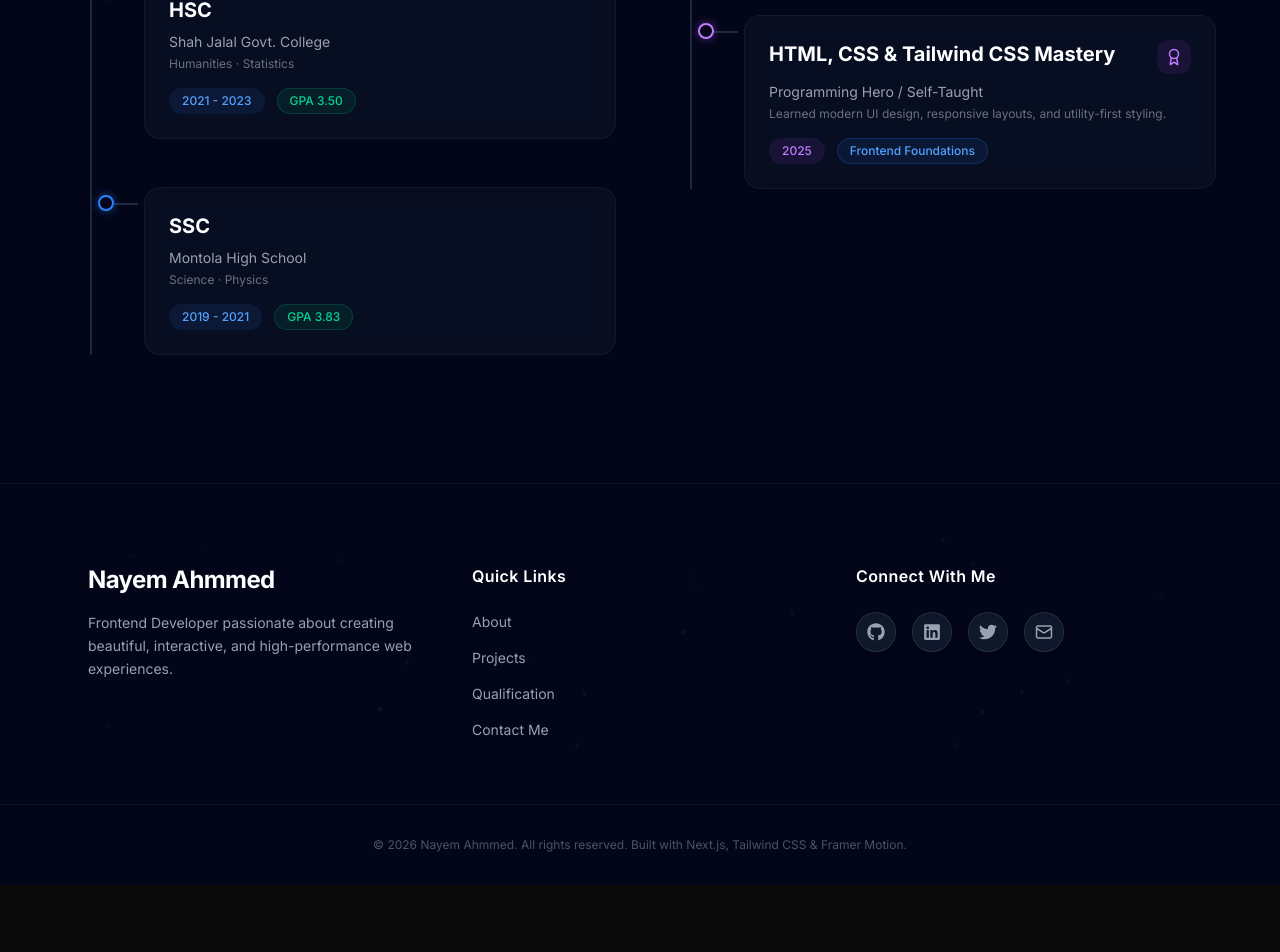
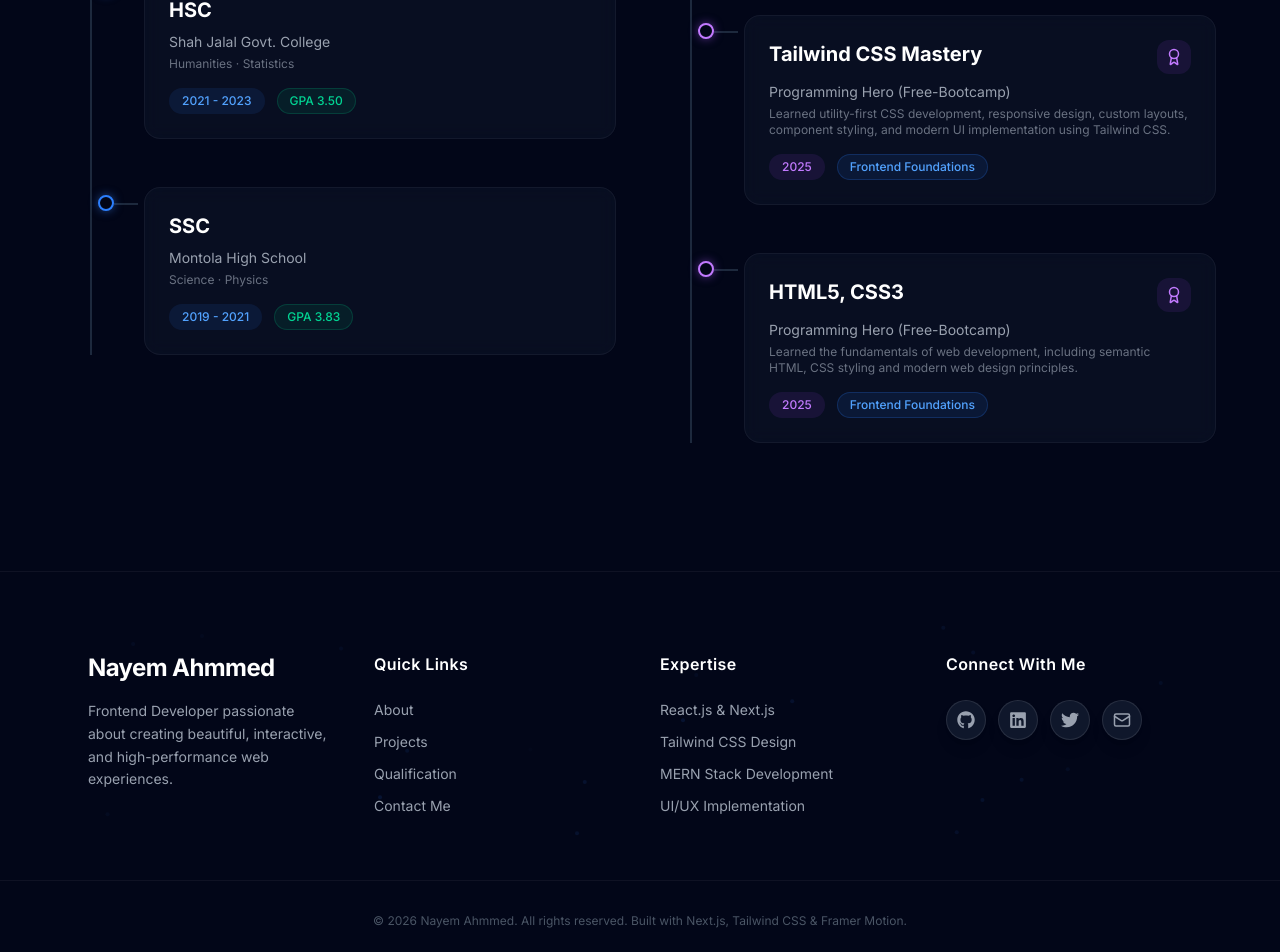
Before and after one commit to nayem0087/nayem-ahmmed-portfolio-new, a Next.js app: page / in a window 1280 px wide. Shown: the part 4798-5750 px from the top of the page. Before the commit the page ends 5683 px from the top, so only its background shows below. Built offline with nearby package versions, Linux system fonts and the light colour scheme.

Commit message:
added soial information and implement light theme colour of my footer section

```diff
--- a/components/Footer.tsx
+++ b/components/Footer.tsx
@@ -30,14 +30,14 @@ export default function Footer() {
 
   return (
     <footer
-      className="bg-slate-950 border-t border-white/5 pt-20 pb-8 relative overflow-hidden"
+      className="bg-slate-50 dark:bg-slate-950 border-t border-slate-200 dark:border-white/5 pt-20 pb-8 relative overflow-hidden transition-colors duration-300"
       id="contact-me"
     >
       {/* Floating Particles */}
       {particles.map((p, i) => (
         <motion.div
           key={i}
-          className="absolute w-1 h-1 bg-blue-500/30 rounded-full"
+          className="absolute w-1 h-1 bg-blue-500/20 dark:bg-blue-500/30 rounded-full"
           initial={{
             x: p.x,
             y: p.y,
@@ -55,8 +55,9 @@ export default function Footer() {
         />
       ))}
 
-      <div className="max-w-6xl mx-auto px-6 grid md:grid-cols-3 gap-12 mb-16 relative z-10">
-        {/* Brand */}
+      <div className="max-w-6xl mx-auto px-6 grid grid-cols-1 md:grid-cols-2 lg:grid-cols-4 gap-10 mb-16 relative z-10">
+
+        {/* Column 1: Brand / About */}
         <motion.div
           initial={{ opacity: 0, y: 30 }}
           whileInView={{ opacity: 1, y: 0 }}
@@ -64,35 +65,35 @@ export default function Footer() {
           transition={{ duration: 0.6 }}
           className="space-y-4"
         >
-          <h2 className="text-2xl font-bold text-white tracking-tight">
+          <h2 className="text-2xl font-bold text-slate-900 dark:text-white tracking-tight">
             Nayem Ahmmed
           </h2>
-          <p className="text-gray-400 text-sm leading-relaxed max-w-sm">
+          <p className="text-slate-600 dark:text-gray-400 text-sm leading-relaxed">
             Frontend Developer passionate about creating beautiful, interactive,
             and high-performance web experiences.
           </p>
         </motion.div>
 
-        {/* Quick Links */}
+        {/* Column 2: Quick Links */}
         <motion.div
           initial={{ opacity: 0, y: 30 }}
           whileInView={{ opacity: 1, y: 0 }}
           viewport={{ once: true }}
           transition={{ duration: 0.6, delay: 0.2 }}
         >
-          <h3 className="text-white font-semibold mb-6 tracking-wide">
+          <h3 className="text-slate-900 dark:text-white font-semibold mb-6 tracking-wide">
             Quick Links
           </h3>
-          <ul className="space-y-4 text-gray-400 text-sm">
+          <ul className="space-y-3 text-slate-600 dark:text-gray-400 text-sm">
             {["About", "Projects", "Qualification", "Contact Me"].map(
               (item) => (
                 <li key={item}>
                   <a
                     href={`#${item.toLowerCase().replace(" ", "-")}`}
-                    className="hover:text-blue-400 transition-colors inline-block relative group"
+                    className="hover:text-blue-600 dark:hover:text-blue-400 transition-colors inline-block relative group"
                   >
                     {item}
-                    <span className="absolute left-0 bottom-0 w-0 h-[1px] bg-blue-400 transition-all duration-300 group-hover:w-full" />
+                    <span className="absolute left-0 bottom-0 w-0 h-[1px] bg-blue-600 dark:bg-blue-400 transition-all duration-300 group-hover:w-full" />
                   </a>
                 </li>
               )
@@ -100,23 +101,41 @@ export default function Footer() {
           </ul>
         </motion.div>
 
-        {/* Connect */}
+        {/* Column 3: Expertise / Services */}
+        <motion.div
+          initial={{ opacity: 0, y: 30 }}
+          whileInView={{ opacity: 1, y: 0 }}
+          viewport={{ once: true }}
+          transition={{ duration: 0.6, delay: 0.3 }}
+        >
+          <h3 className="text-slate-900 dark:text-white font-semibold mb-6 tracking-wide">
+            Expertise
+          </h3>
+          <ul className="space-y-3 text-slate-600 dark:text-gray-400 text-sm">
+            <li>React.js & Next.js</li>
+            <li>Tailwind CSS Design</li>
+            <li>MERN Stack Development</li>
+            <li>UI/UX Implementation</li>
+          </ul>
+        </motion.div>
+
+        {/* Column 4: Connect With Me */}
         <motion.div
           initial={{ opacity: 0, y: 30 }}
           whileInView={{ opacity: 1, y: 0 }}
           viewport={{ once: true }}
           transition={{ duration: 0.6, delay: 0.4 }}
         >
-          <h3 className="text-white font-semibold mb-6 tracking-wide">
+          <h3 className="text-slate-900 dark:text-white font-semibold mb-6 tracking-wide">
             Connect With Me
           </h3>
-          <div className="flex gap-4">
+          <div className="flex gap-3 flex-wrap">
             <Magnetic>
               <a
                 href="https://github.com/nayem0087"
                 target="_blank"
                 rel="noopener noreferrer"
-                className="flex items-center justify-center w-10 h-10 bg-slate-900 border border-white/10 text-gray-400 rounded-full hover:bg-blue-600 hover:border-blue-600 hover:text-white transition-colors shadow-lg"
+                className="flex items-center justify-center w-10 h-10 bg-white dark:bg-slate-900 border border-slate-200 dark:border-white/10 text-slate-700 dark:text-gray-400 rounded-full hover:bg-blue-600 hover:border-blue-600 hover:text-white dark:hover:bg-blue-600 dark:hover:border-blue-600 dark:hover:text-white transition-colors shadow-sm dark:shadow-lg"
               >
                 <FaGithub size={18} />
               </a>
@@ -127,7 +146,7 @@ export default function Footer() {
                 href="https://www.linkedin.com/in/nayem-ahmmed/"
                 target="_blank"
                 rel="noopener noreferrer"
-                className="flex items-center justify-center w-10 h-10 bg-slate-900 border border-white/10 text-gray-400 rounded-full hover:bg-blue-600 hover:border-blue-600 hover:text-white transition-colors shadow-lg"
+                className="flex items-center justify-center w-10 h-10 bg-white dark:bg-slate-900 border border-slate-200 dark:border-white/10 text-slate-700 dark:text-gray-400 rounded-full hover:bg-blue-600 hover:border-blue-600 hover:text-white dark:hover:bg-blue-600 dark:hover:border-blue-600 dark:hover:text-white transition-colors shadow-sm dark:shadow-lg"
               >
                 <FaLinkedin size={18} />
               </a>
@@ -138,7 +157,7 @@ export default function Footer() {
                 href="https://x.com/NayemAhmmed87?t=hTPZMCKKEzfgmSgvi8iidg&s=09"
                 target="_blank"
                 rel="noopener noreferrer"
-                className="flex items-center justify-center w-10 h-10 bg-slate-900 border border-white/10 text-gray-400 rounded-full hover:bg-blue-600 hover:border-blue-600 hover:text-white transition-colors shadow-lg"
+                className="flex items-center justify-center w-10 h-10 bg-white dark:bg-slate-900 border border-slate-200 dark:border-white/10 text-slate-700 dark:text-gray-400 rounded-full hover:bg-blue-600 hover:border-blue-600 hover:text-white dark:hover:bg-blue-600 dark:hover:border-blue-600 dark:hover:text-white transition-colors shadow-sm dark:shadow-lg"
               >
                 <FaTwitter size={18} />
               </a>
@@ -149,7 +168,7 @@ export default function Footer() {
                 href="https://mail.google.com/mail/?view=cm&fs=1&to=nayemk0087@gmail.com"
                 target="_blank"
                 rel="noopener noreferrer"
-                className="flex items-center justify-center w-10 h-10 bg-slate-900 border border-white/10 text-gray-400 rounded-full hover:bg-blue-600 hover:border-blue-600 hover:text-white transition-colors shadow-lg"
+                className="flex items-center justify-center w-10 h-10 bg-white dark:bg-slate-900 border border-slate-200 dark:border-white/10 text-slate-700 dark:text-gray-400 rounded-full hover:bg-blue-600 hover:border-blue-600 hover:text-white dark:hover:bg-blue-600 dark:hover:border-blue-600 dark:hover:text-white transition-colors shadow-sm dark:shadow-lg"
               >
                 <Mail size={18} />
               </a>
@@ -164,7 +183,7 @@ export default function Footer() {
         whileInView={{ opacity: 1 }}
         viewport={{ once: true }}
         transition={{ duration: 1, delay: 0.6 }}
-        className="text-center text-gray-600 text-xs border-t border-white/5 pt-8 relative z-10"
+        className="text-center text-slate-500 dark:text-gray-600 text-xs border-t border-slate-200 dark:border-white/5 pt-8 relative z-10"
       >
         © 2026 Nayem Ahmmed. All rights reserved. Built with Next.js, Tailwind CSS
         & Framer Motion.
--- a/components/Qualification.tsx
+++ b/components/Qualification.tsx
@@ -40,12 +40,21 @@ const trainingData = [
     description: 'Advanced web development course focusing on React, Node.js, Express, and MongoDB.',
   },
   {
-    title: 'HTML, CSS & Tailwind CSS Mastery',
-    platform: 'Programming Hero / Self-Taught',
-    years: '2025',
-    category: 'Frontend Foundations',
-    description: 'Learned modern UI design, responsive layouts, and utility-first styling.',
-  },
+  title: 'Tailwind CSS Mastery',
+  platform: 'Programming Hero (Free-Bootcamp)',
+  years: '2025',
+  category: 'Frontend Foundations',
+  description:
+    'Learned utility-first CSS development, responsive design, custom layouts, component styling, and modern UI implementation using Tailwind CSS.',
+},
+  {
+  title: 'HTML5, CSS3',
+  platform: 'Programming Hero (Free-Bootcamp)',
+  years: '2025',
+  category: 'Frontend Foundations',
+  description:
+    'Learned the fundamentals of web development, including semantic HTML, CSS styling and modern web design principles.',
+},
 ];
 
 export default function Qualification() {
```
